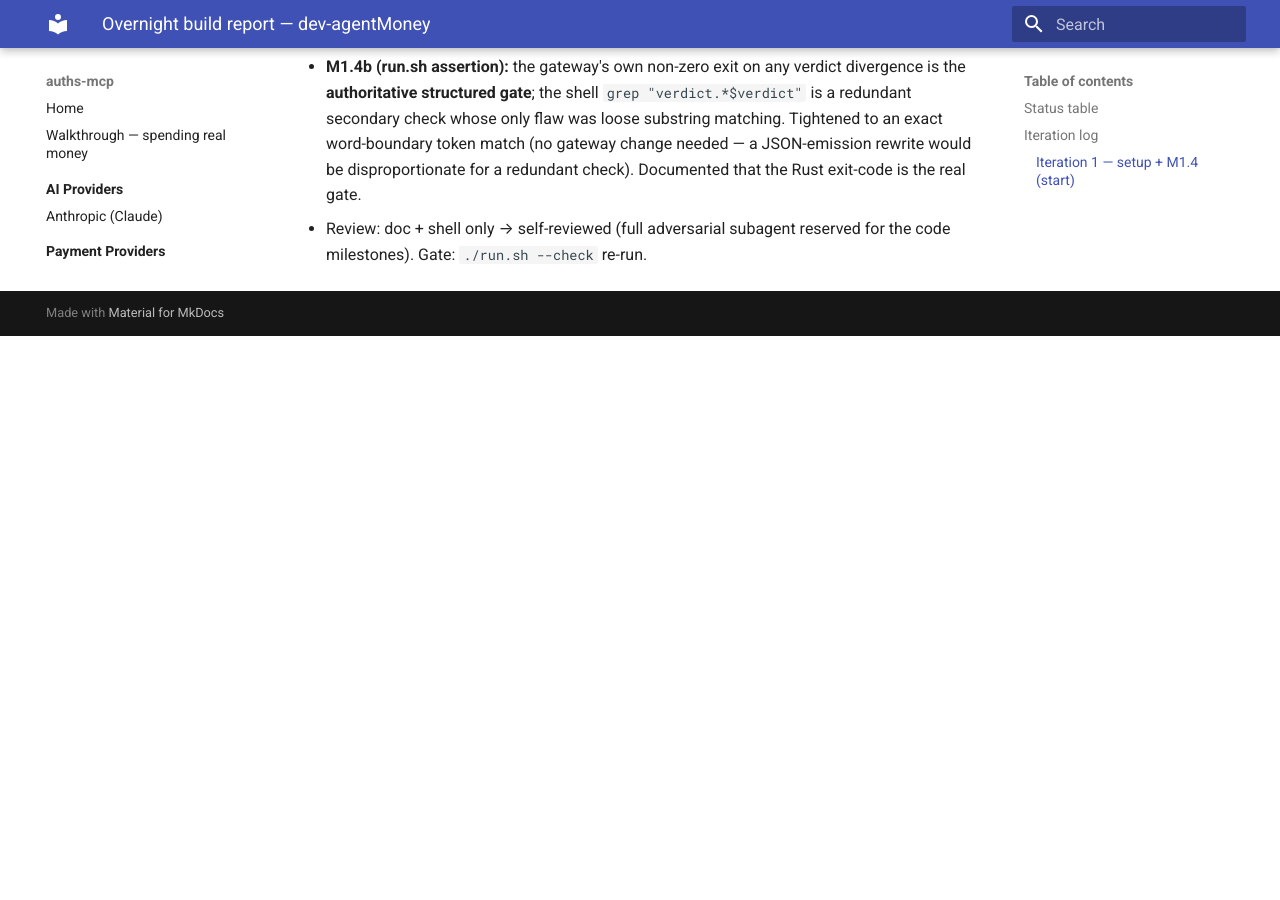
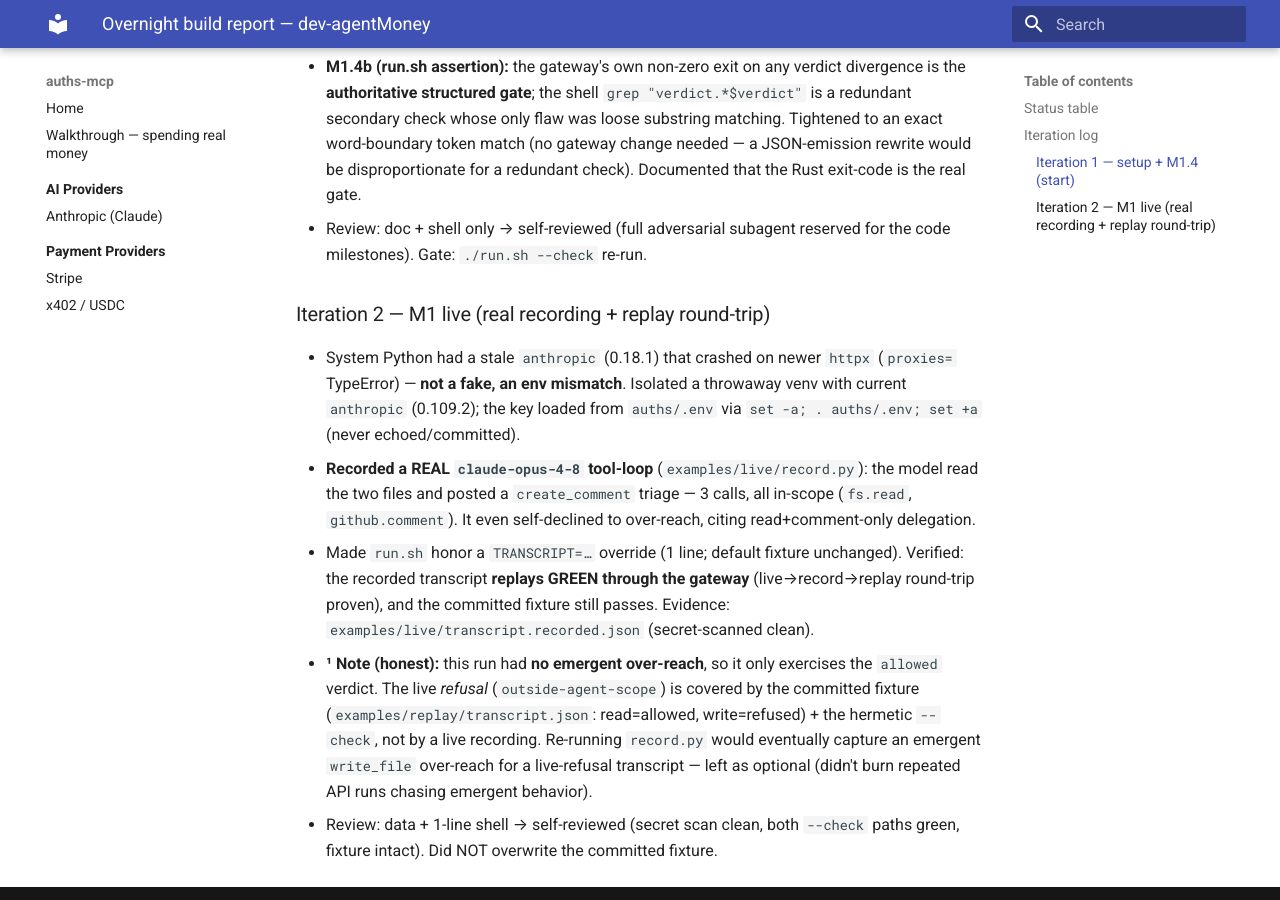
Before and after one commit to auths-dev/auths-mcp, an MkDocs documentation site: the page built from docs/plans/overnight-report.md, in a window 1280 px wide and 900 px high, scrolled down 1138 px. Built offline with MkDocs 1.6.1 and Material for MkDocs 9.7.7, drawn with Linux system fonts in a browser that asks for light colours; before the commit the page ends 1474 px from its top, so only the background shows below that; some of the changed text lies outside the part shown.

Commit message:
M1(auths-mcp): live transcript round-trip proven (real opus run → gateway replay)
Recorded a real claude-opus-4-8 tool-loop via examples/live/record.py (isolated venv with
current anthropic SDK; key sourced from gitignored auths/.env, never echoed). 3 in-scope
calls (read_file x2, create_comment). run.sh now honors a TRANSCRIPT=… override (default
fixture unchanged); verified the recorded transcript replays GREEN through the gateway and
the committed fixture still passes. Evidence: examples/live/transcript.recorded.json
(secret-scanned clean). Note: this run had no emergent over-reach, so the live refusal path
stays covered by the committed fixture — see overnight-report.md.

```diff
--- a/docs/plans/overnight-report.md
+++ b/docs/plans/overnight-report.md
@@ -12,8 +12,8 @@
 
 | Milestone | Status | Confidence | Needs your eyes |
 |---|---|---|---|
-| M1.4 cleanups | 🟡 in progress | — | no |
-| M1 live transcript | ⏳ queued | — | — |
+| M1.4 cleanups | ✅ done | high | no |
+| M1 live transcript | ✅ done (round-trip) | high | no — but see note¹ |
 | M2 the moat | ⏳ queued | — | **yes (verifier)** |
 | M3 cross-rail (hermetic) | ⏳ queued | — | — |
 | M3.2 x402 EIP-3009 + real settle | ⏳ queued | — | **yes (payment code)** |
@@ -37,3 +37,24 @@
   disproportionate for a redundant check). Documented that the Rust exit-code is the real gate.
 - Review: doc + shell only → self-reviewed (full adversarial subagent reserved for the code
   milestones). Gate: `./run.sh --check` re-run.
+
+### Iteration 2 — M1 live (real recording + replay round-trip)
+- System Python had a stale `anthropic` (0.18.1) that crashed on newer `httpx` (`proxies=`
+  TypeError) — **not a fake, an env mismatch**. Isolated a throwaway venv with current
+  `anthropic` (0.109.2); the key loaded from `auths/.env` via `set -a; . auths/.env; set +a`
+  (never echoed/committed).
+- **Recorded a REAL `claude-opus-4-8` tool-loop** (`examples/live/record.py`): the model read
+  the two files and posted a `create_comment` triage — 3 calls, all in-scope (`fs.read`,
+  `github.comment`). It even self-declined to over-reach, citing read+comment-only delegation.
+- Made `run.sh` honor a `TRANSCRIPT=…` override (1 line; default fixture unchanged). Verified:
+  the recorded transcript **replays GREEN through the gateway** (live→record→replay round-trip
+  proven), and the committed fixture still passes. Evidence: `examples/live/transcript.recorded.json`
+  (secret-scanned clean).
+- **¹ Note (honest):** this run had **no emergent over-reach**, so it only exercises the
+  `allowed` verdict. The live *refusal* (`outside-agent-scope`) is covered by the committed
+  fixture (`examples/replay/transcript.json`: read=allowed, write=refused) + the hermetic
+  `--check`, not by a live recording. Re-running `record.py` would eventually capture an
+  emergent `write_file` over-reach for a live-refusal transcript — left as optional (didn't
+  burn repeated API runs chasing emergent behavior).
+- Review: data + 1-line shell → self-reviewed (secret scan clean, both `--check` paths green,
+  fixture intact). Did NOT overwrite the committed fixture.
```
Also changed, not shown: 2 other files.
